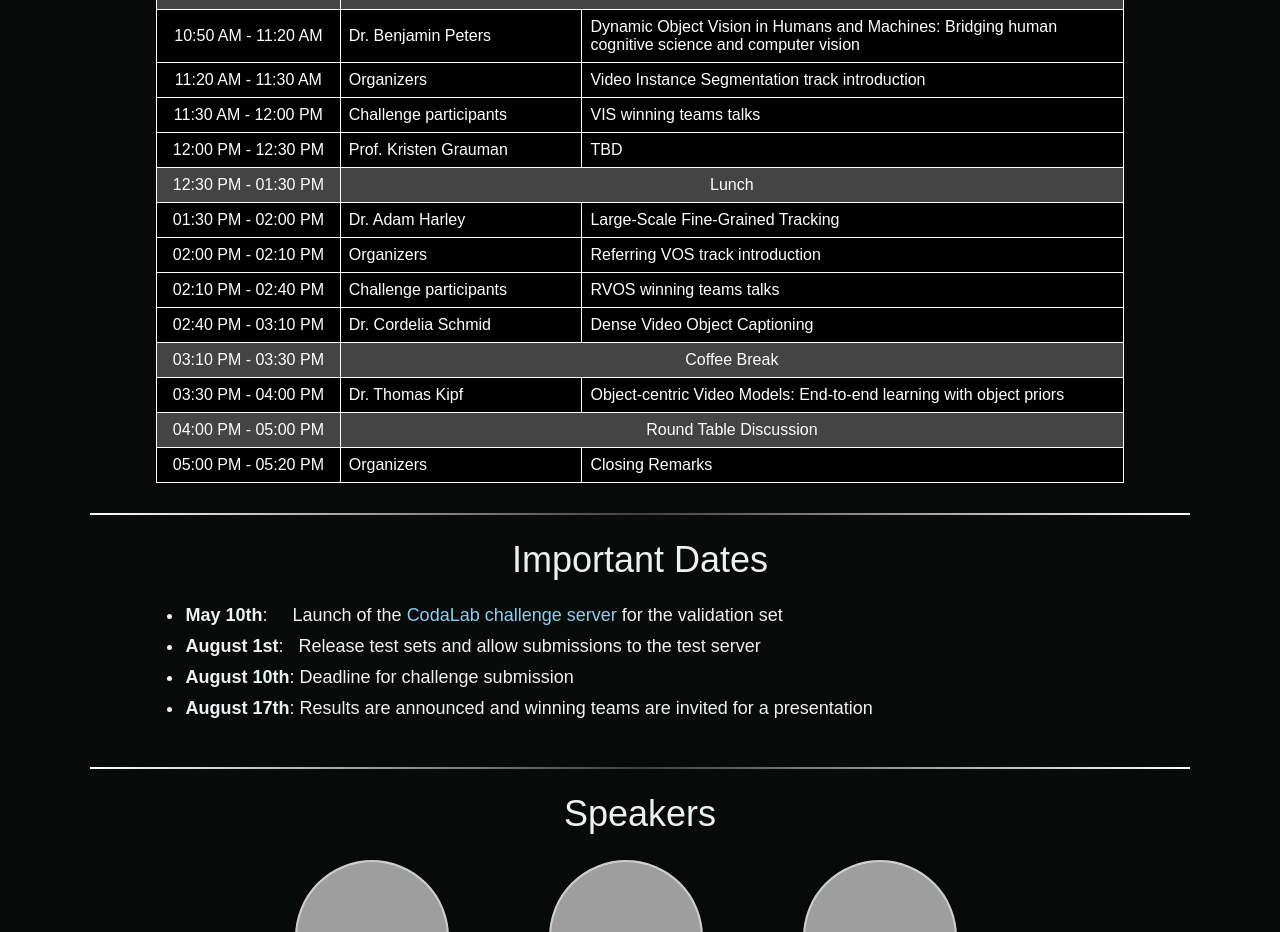
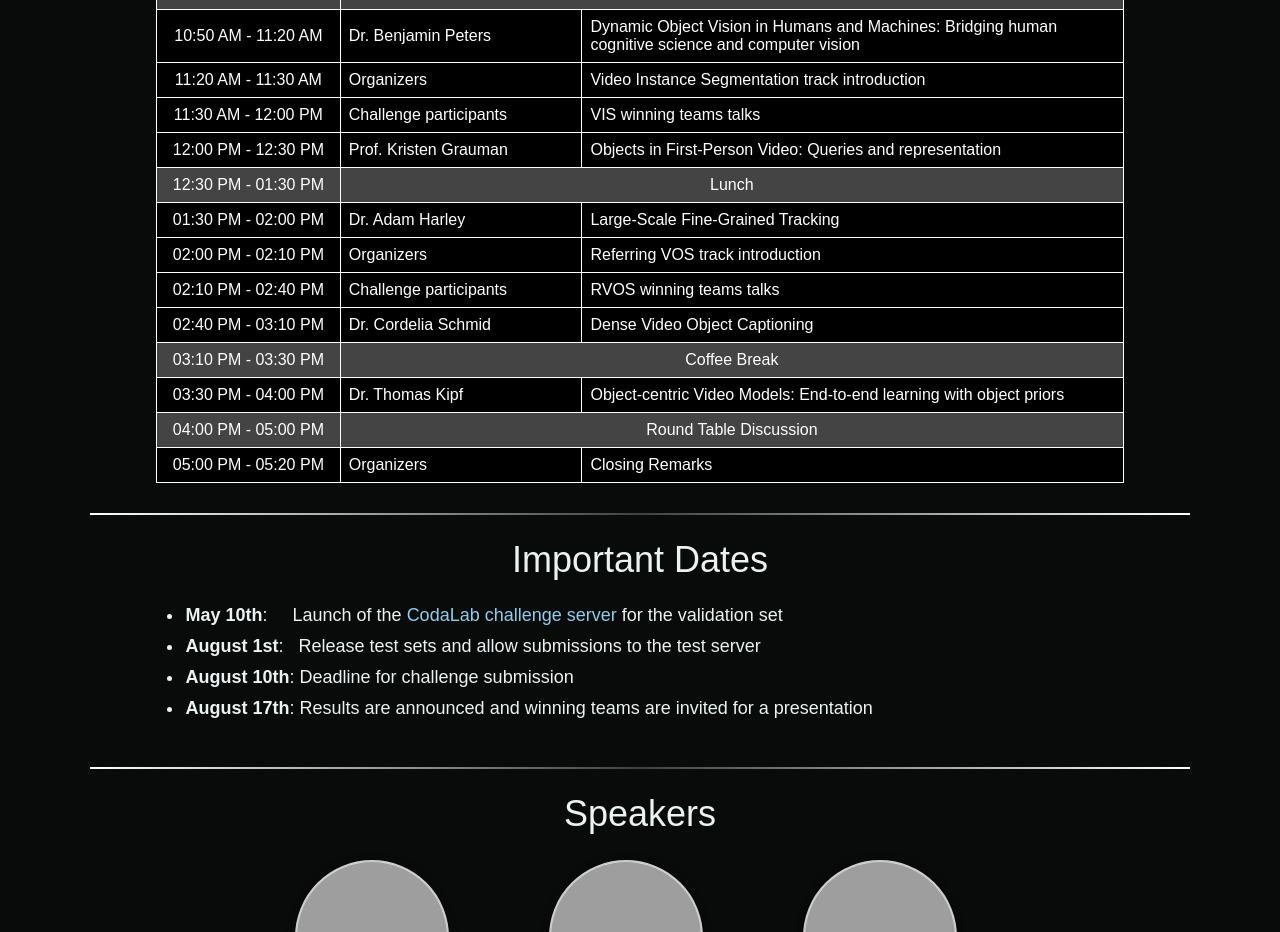
Before and after one commit to TRI-ML/VOST, a plain HTML site: page workshop.html in a window 1280 px wide. Shown: the part 1180-2112 px from the top of the page. Drawn offline with Linux system fonts and the light colour scheme; grey boxes are pictures that could not be loaded; a script that the page names is missing.

Commit message:
schedule

```diff
--- a/workshop.html
+++ b/workshop.html
@@ -346,7 +346,7 @@
               <tr>
                 <td>12:00 PM - 12:30 PM</td>
                 <td>Prof. Kristen Grauman</td>
-                <td>TBD</td>
+                <td>Objects in First-Person Video: Queries and representation</td>
               </tr>
               <tr class="lunch">
                 <td>12:30 PM - 01:30 PM</td>
```
